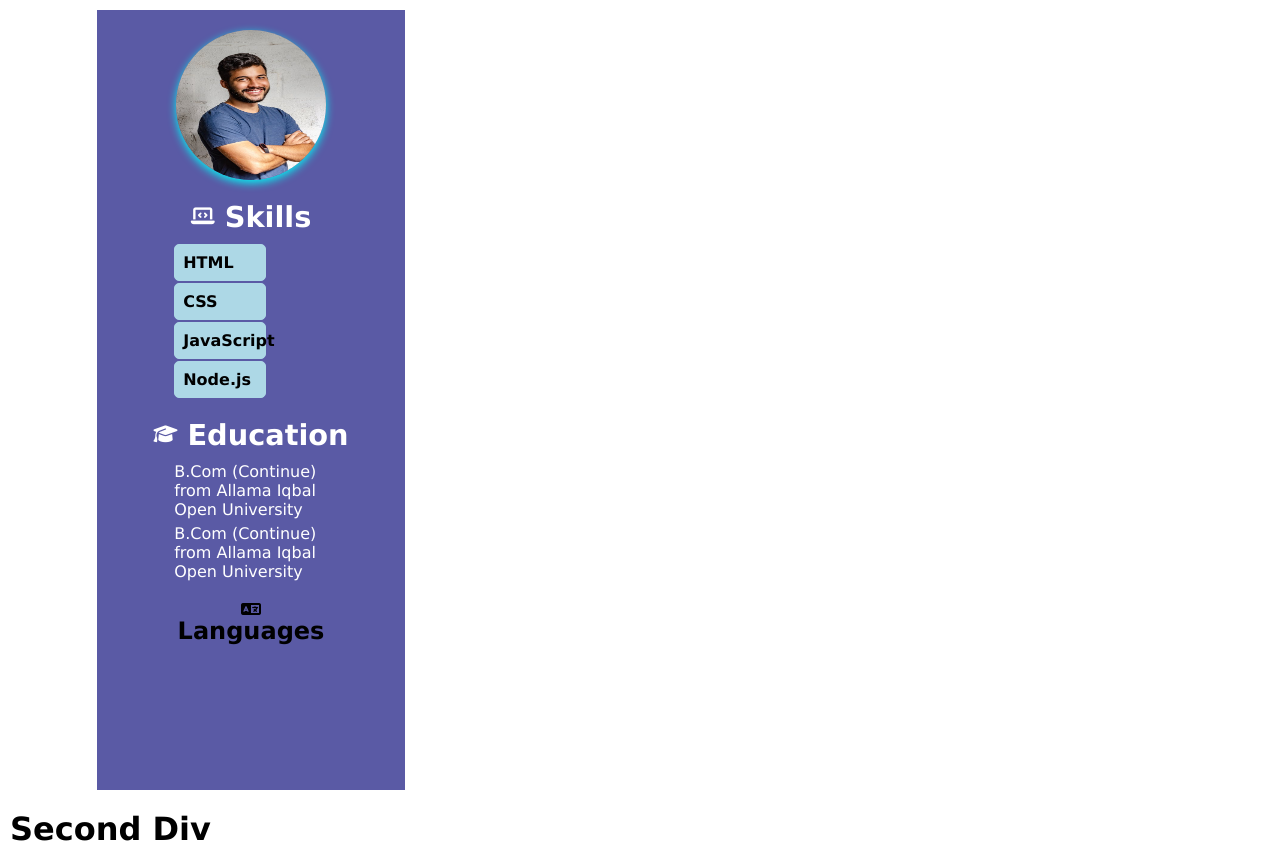
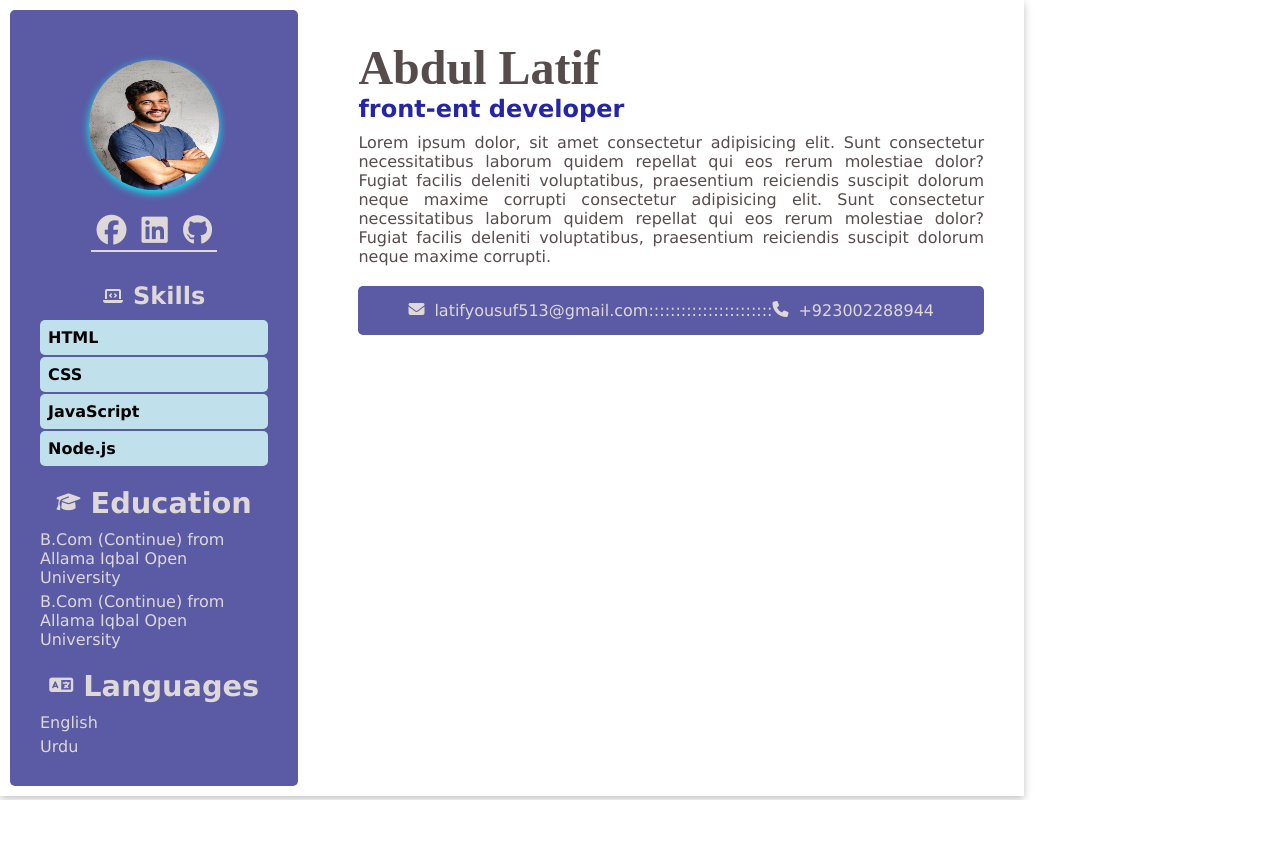
Before and after one commit to ABDULLATIFYOUSUF/Resume-Builder, a plain HTML site: page index.html in a window 1280 px wide. After the commit the page ends 800 px from the top, so only its background shows below. Drawn offline with Linux system fonts and the light colour scheme; a script that the page names is missing.

Commit message:
first commit

```diff
--- a/app.js
+++ /dev/null
@@ -1,5 +0,0 @@
-var changeHeading = function () {
-    var input = document.getElementById("input");
-    var heading = document.getElementById("heading");
-    heading.innerHTML = input.value;
-};
--- a/index.html
+++ b/index.html
@@ -10,16 +10,20 @@
 <body>
 <div class="mainDiv">
 
-
+<!-- first div -->
     <div class="fDiv">
-
 
         <!--Resume Image -->
         <img class="img" src="./images/image for site.jpeg">
 
+        <!-- Links -->
+        <div class="links">
+            <a href=""><i class="fa-brands fa-facebook"></i></a>
+            <a href=""><i class="fa-brands fa-linkedin"></i></a>
+            <a href=""><i class="fa-brands fa-github"></i></a>
+        </div>
 
         <!-- Skills -->
-
         <div class="skills">
             <i class="fa-duotone fa-solid fa-laptop-code"> </i>
             <h2>Skills</h2>
@@ -31,9 +35,7 @@
             <p class="paraSkills">Node.js</p>
         </div>
 
-
 <!-- Education -->
-
         <div class="eduDiv">
             <i class="fa-solid fa-graduation-cap"></i>
             <h2>Education</h2>
@@ -43,26 +45,38 @@
             <p class="eduPara">B.Com (Continue) from Allama Iqbal Open University</p>
         </div>
 
-
 <!-- Languages -->
-
-        <div class="eduDiv"></div>
+        <div class="lanDiv">
         <i class="fa-solid fa-language"></i>
             <h2>Languages</h2>
         </div>
-        <div class="eduDetail">
-            <p class="eduPara">B.Com (Continue) from Allama Iqbal Open University</p>
-            <p class="eduPara">B.Com (Continue) from Allama Iqbal Open University</p>
+        <div class="lanDetail">
+            <p class="lanPara">English</p>
+            <p class="lanPara">Urdu</p>
         </div>
-
-
-
     </div>
 
+    <!-- Second Div -->
+    <div class="sDiv">
+        <h1 class="nameHeading">Abdul Latif</h1>
+        <h3 class="desheading">front-ent developer</h3>
+        <p class="objPara">Lorem ipsum dolor, sit amet consectetur adipisicing elit. Sunt consectetur necessitatibus laborum quidem repellat qui eos rerum molestiae dolor? Fugiat facilis deleniti voluptatibus, praesentium reiciendis suscipit dolorum neque maxime corrupti consectetur adipisicing elit. Sunt consectetur necessitatibus laborum quidem repellat qui eos rerum molestiae dolor? Fugiat facilis deleniti voluptatibus, praesentium reiciendis suscipit dolorum neque maxime corrupti.</p>
 
-    <div class="sDiv">
-        <h1>Second Div</h1>
+        <div class="address">
+<div class="addpara">
+    <i class="fa-solid fa-envelope"></i>
+    <p> latifyousuf513@gmail.com </p>
+</div>
+
+<p>:::::::::::::::::::::::</p>
+
+<div class="addpara">
+    <i class="fa-solid fa-phone"></i>
+    <p> +923002288944 </p>
+</div>
+        </div>
     </div>
+
 </div>
 </body>
 <script src="app.js"></script>
--- a/style.css
+++ b/style.css
@@ -1,82 +1,146 @@
-*{
+* {
     margin: 0;
     padding: 0;
     box-sizing: border-box;
     font-family: 'Lucida Sans', 'Lucida Sans Regular', 'Lucida Grande', 'Lucida Sans Unicode', Geneva, Verdana, sans-serif;
 }
-.mainDiv{
+.mainDiv {
     display: flex;
     justify-content: center;
     gap: 10px;
     width: 80%;
-height: 100vh;
+    box-shadow: rgba(0, 0, 0, 0.24) 0px 3px 8px;
 }
-.fDiv{
+.fDiv {
     width: 30%;
     margin: 10px;
     display: flex;
     flex-direction: column;
     align-items: center;
     background-color: rgb(90, 90, 165);
+    border-radius: 5px;
+    padding: 30px;
 }
-.img{
-    width: 150px;
-    height: 150px;
+.img {
+    width: 130px;
+    height: 130px;
     border-radius: 50%;
     margin: 20px;
     box-shadow: rgb(3, 245, 245) 0px 3px 8px;
 }
-.skills{
+.links{
+    border-bottom:2px solid rgb(223, 216, 216);
+    margin-bottom: 30px;
+}
+
+.fa-brands{
+    font-size: 30px;
+    color: rgb(223, 216, 216);
+    cursor: pointer;
+    margin: 5px;
+}
+.skills {
     display: flex;
     flex-direction: row;
     justify-content: center;
     align-items: center;
     gap: 10px;
-    color: white;
-    font-size: larger;
+    color: rgb(223, 216, 216);
 }
-.paraSillsDiv{
+.paraSillsDiv {
     margin-top: 10px;
     display: flex;
     flex-direction: column;
-    width: 50%;
+    width: 100%;
     align-items: flex-start;
     gap: 2px;
 }
-.paraSkills{
-    border: 1px solid lightblue;
-    width: 60%;
+.paraSkills {
+    width: 100%;
     padding: 8px;
-    background-color: lightblue;
+    background-color: rgb(192, 224, 235);
     border-radius: 5px;
     font-weight: bold;
 }
-.eduDiv{
+.eduDiv {
     margin-top: 20px;
     display: flex;
     flex-direction: row;
     justify-content: center;
     align-items: center;
     gap: 10px;
-    color: white;
+    color: rgb(223, 216, 216);
     font-size: larger;
 }
-.eduDetail{
+.eduDetail {
     margin-top: 10px;
     display: flex;
     flex-direction: column;
-    width: 50%;
+    width: 100%;
     align-items: flex-start;
     gap: 5px;
+}
+.eduPara {
+    color: rgb(223, 216, 216);
+}
 
+.lanDiv{
+    margin-top: 20px;
+    display: flex;
+    flex-direction: row;
+    justify-content: center;
+    align-items: center;
+    gap: 10px;
+    color: rgb(223, 216, 216);
+    font-size: larger;
 }
-.eduPara{
-    color: white;
+.lanDetail {
+    margin-top: 10px;
+    display: flex;
+    flex-direction: column;
+    width: 100%;
+    align-items: flex-start;
+    gap: 5px;
+}
+.lanPara {
+    color: rgb(223, 216, 216);
 }
 
 
-
-.sDiv{
+.sDiv {
     width: 70%;
     margin: 10px;
+    display: flex;
+    flex-direction: column;
+    align-items: flex-start;
+    border-radius: 5px;
+    padding: 30px;
 }
+.nameHeading{
+    color: rgb(87, 76, 76);
+    font-family: 'Times New Roman', Times, serif;
+    font-size: 3em;
+}
+.desheading{
+    color: rgb(37, 37, 165);
+    font-size: 1.5em;
+}
+.objPara{
+    color: rgb(87, 76, 76);
+    text-align: justify;
+    margin-top: 10px;
+}
+.address{
+    display: flex;
+    justify-content: space-between;
+    width: 100%;
+    background-color: rgb(90, 90, 165);
+    padding: 15px 50px;
+    margin: 20px 0px;
+    border-radius: 5px;
+    color: rgb(223, 216, 216);
+}
+.addpara{
+    display: flex;
+    gap: 10px;
+}
```
Lines whose indentation alone changed are shown as unchanged.
